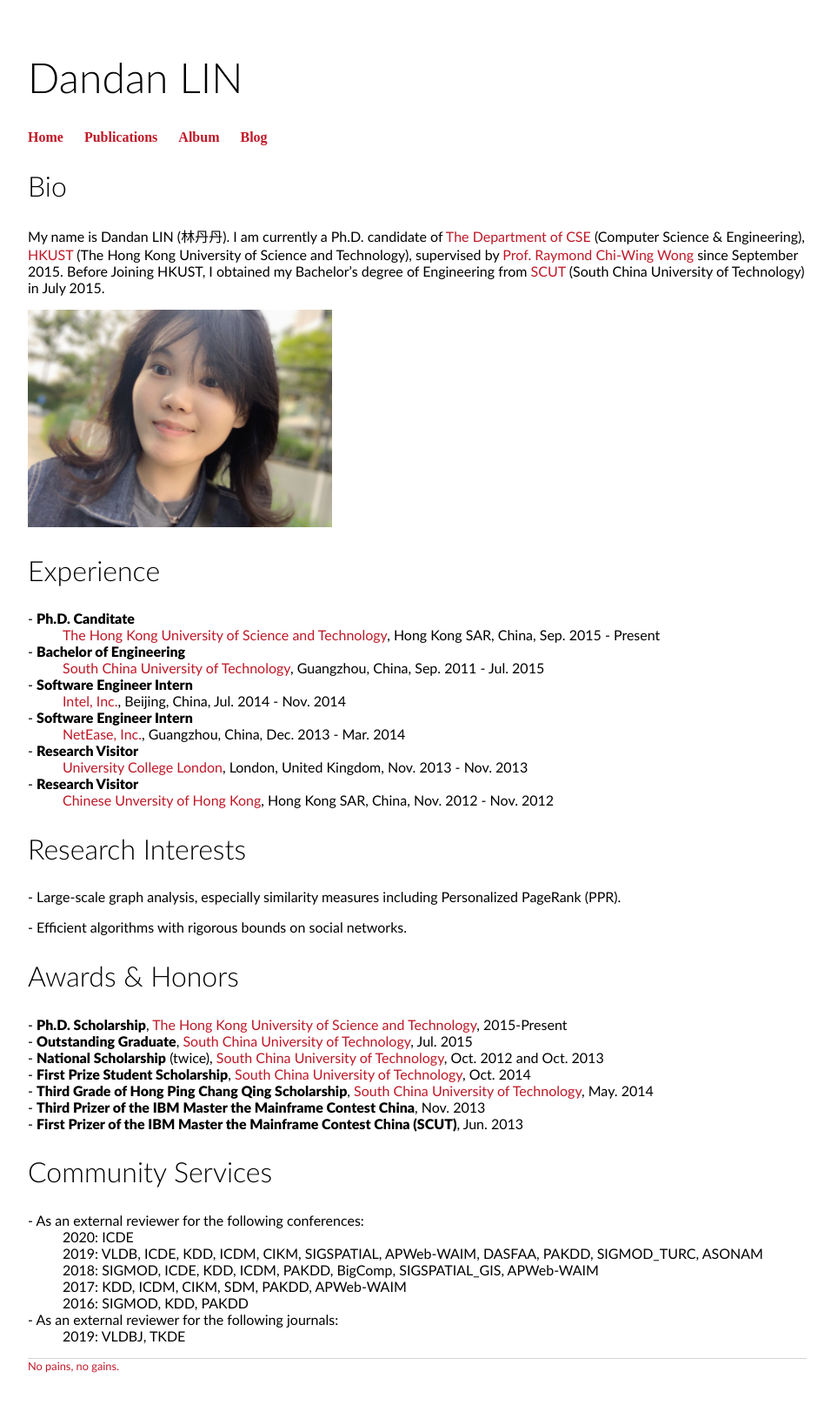
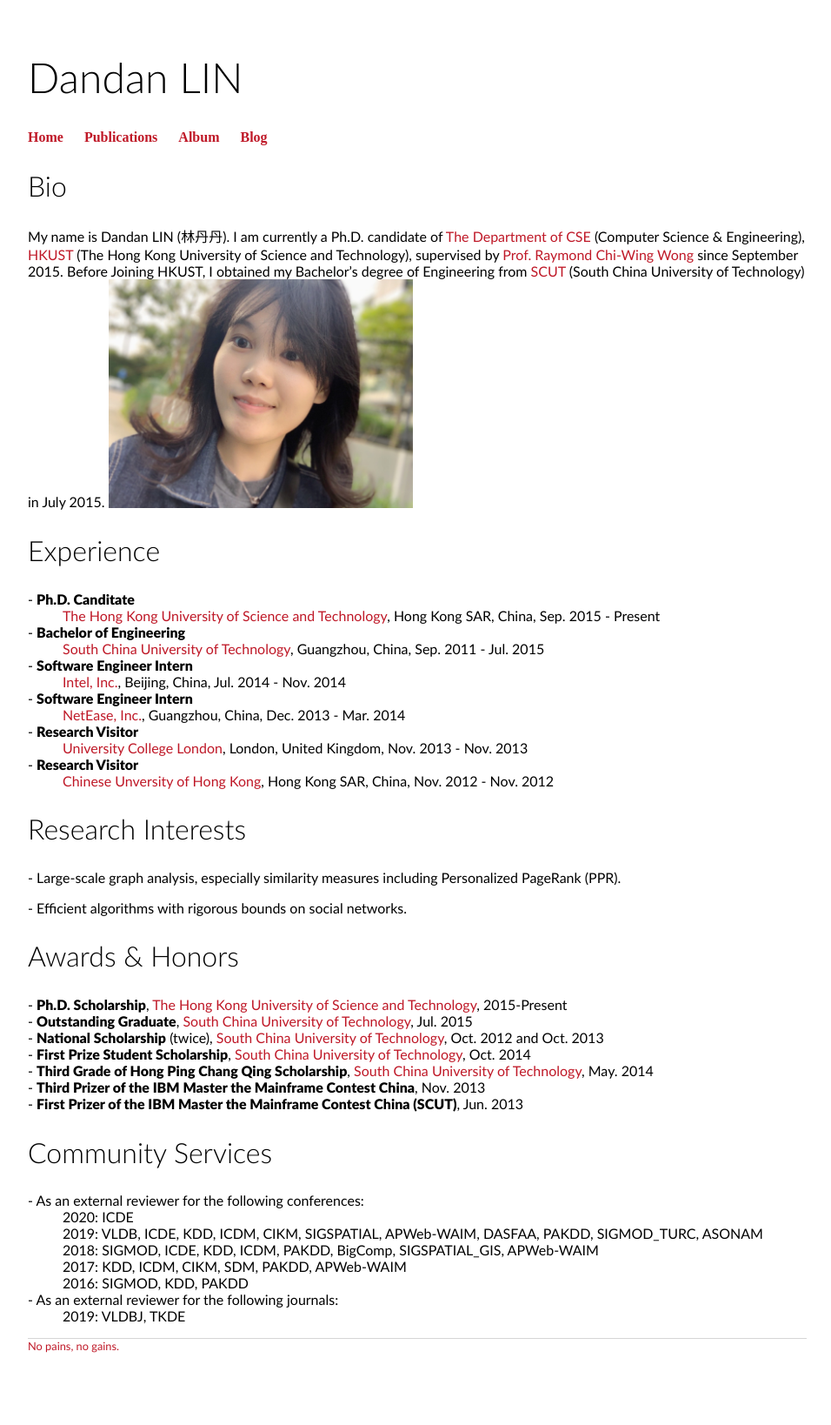
Before and after one commit to 2danlin/2danlin.github.io, a Jekyll site: the page built from index.html, in a window 1280 px wide. Shown: the whole page at 87% size, without its empty margins (160-1116 px from the left). Built offline with Jekyll 4.4.1, drawn with Linux system fonts in a browser that asks for light colours; after the commit the page ends 1615 px from its top, so only the background shows below that.

Commit message:
Update index.html

```diff
--- a/index.html
+++ b/index.html
@@ -9,9 +9,9 @@ title: Dandan's Homepage
 		of <a href="https://www.cse.ust.hk/">The Department of CSE</a> (Computer Science & Engineering),
 		<a href="https://www.ust.hk/">HKUST</a> (The Hong Kong University of Science and Technology),
 		supervised by <a href="https://home.cse.ust.hk/~raywong/">Prof. Raymond Chi-Wing Wong</a> since September 2015.
-		Before Joining HKUST, I obtained my Bachelor’s degree of Engineering from <a href="https://www.scut.edu.cn/new/">SCUT</a> (South China University of Technology) in July 2015.</p>
-            <img src="/img/home_img.jpeg" alt="" height="250px" width="350px"/>
-
+		Before Joining HKUST, I obtained my Bachelor’s degree of Engineering from <a href="https://www.scut.edu.cn/new/">SCUT</a> (South China University of Technology) in July 2015.
+            <img src="/img/home_img.jpeg" alt="" width="350px"/>
+	</p>
 </div><!-- /.blurb -->
 
 <div class="blurb">
```
